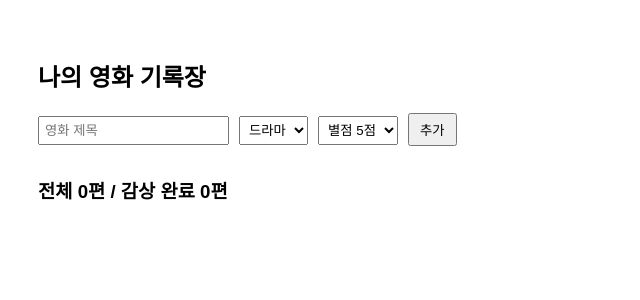
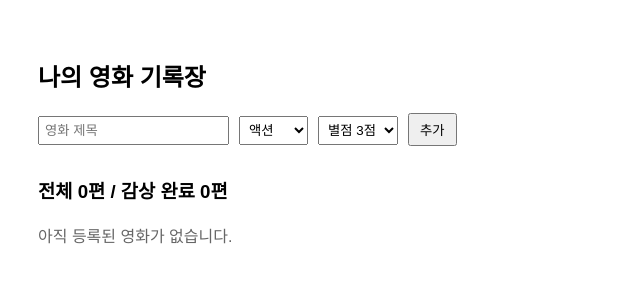
Before and after one commit to beruse2005-cloud/practice-01-movie_1, a React (Vite) app: page / in a window 1280 px wide. Shown: the top 300 px of the page, without its empty margins (0-640 px from the left). Built offline with nearby package versions, Linux system fonts and the light colour scheme.

Commit message:
2차 완성

```diff
--- a/src/App.jsx
+++ b/src/App.jsx
@@ -1,11 +1,13 @@
-import { useState } from "react";
+import React, { useState } from "react";
 
 function App() {
     // 입력값을 관리하는 state
     const [title, setTitle] = useState(""); // 영화 제목
-    const [genre, setGenre] = useState("드라마"); // 장르 (기본값 드라마)
-    const [rating, setRating] = useState("5"); // 별점 (기본값 5점)
-    const [movieList, setMovieList] = useState([]); // 영화 목록을 관리하는 state (초기 데이터 포함)
+    const [genre, setGenre] = useState("액션"); // 장르 (기본값 액션)
+    const [rating, setRating] = useState("3"); // 별점 (기본값 3점)
+
+    // 영화 목록을 관리하는 state (초기 데이터를 빈 배열로 설정)
+    const [movieList, setMovieList] = useState([]);
 
     // 영화 추가 핸들러 (handleSubmit)
     const handleSubmit = (e) => {
@@ -29,8 +31,8 @@ function App() {
 
         // 인풋 값 초기화
         setTitle("");
-        setGenre("드라마");
-        setRating("5");
+        setGenre("액션");
+        setRating("3");
     };
 
     // 영화 삭제 핸들러 (handleDeleteMovie)
@@ -74,9 +76,9 @@ function App() {
                     onChange={(e) => setGenre(e.target.value)}
                     style={{ marginRight: "10px", padding: "5px" }}
                 >
+                    <option value="액션">액션</option>
                     <option value="드라마">드라마</option>
                     <option value="SF">SF</option>
-                    <option value="액션">액션</option>
                     <option value="코미디">코미디</option>
                 </select>
 
@@ -86,9 +88,9 @@ function App() {
                     onChange={(e) => setRating(e.target.value)}
                     style={{ marginRight: "10px", padding: "5px" }}
                 >
+                    <option value="3">별점 3점</option>
                     <option value="5">별점 5점</option>
                     <option value="4">별점 4점</option>
-                    <option value="3">별점 3점</option>
                     <option value="2">별점 2점</option>
                     <option value="1">별점 1점</option>
                 </select>
@@ -101,7 +103,10 @@ function App() {
                 전체 {totalCount}편 / 감상 완료 {completedCount}편
             </h3>
 
-            {/* 영화 카드 목록 영역 */}
+            {/* 영화 카드 목록 영역 (데이터가 없을 때와 있을 때 조건부 렌더링) */}
+            {movieList.length === 0 ? (
+                <p style={{ color: "#666", marginTop: "20px" }}>아직 등록된 영화가 없습니다.</p>
+            ) : (
                 <div style={{ display: "flex", gap: "20px", flexWrap: "wrap" }}>
                     {movieList.map((movie, index) => (
                         <div
@@ -112,7 +117,7 @@ function App() {
                                 padding: "20px",
                                 width: "200px",
                                 boxShadow: "0 2px 5px rgba(0,0,0,0.1)",
-                            // 감상 완료(completed가 true)일 때 투명도를 낮추고 흐리게(블라인드) 처리
+                                // 감상 완료(completed가 true)일 때 투명도를 낮추고 배경색을 주어 블라인드 처리
                                 opacity: movie.completed ? 0.4 : 1,
                                 backgroundColor: movie.completed ? "#f1f1f1" : "#ffffff",
                                 transition: "all 0.2s ease-in-out",
@@ -139,6 +144,7 @@ function App() {
                             </div>
 
                             <button
+                                key={`btn-${index}`}
                                 onClick={() => handleDeleteMovie(index)}
                                 style={{ padding: "3px 8px", cursor: "pointer" }}
                             >
@@ -147,6 +153,7 @@ function App() {
                         </div>
                     ))}
                 </div>
+            )}
         </div>
     );
 }
```
Lines whose indentation alone changed are shown as unchanged.
